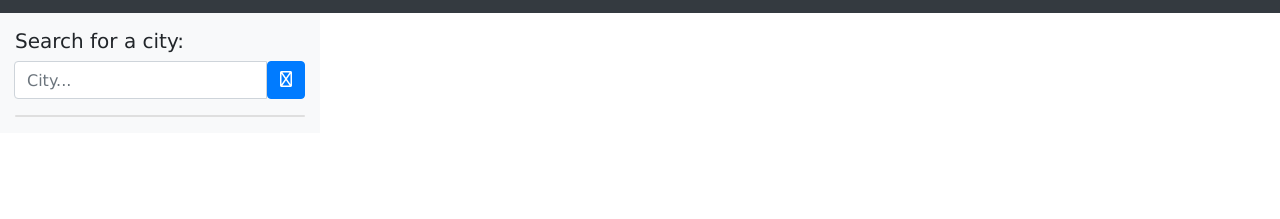
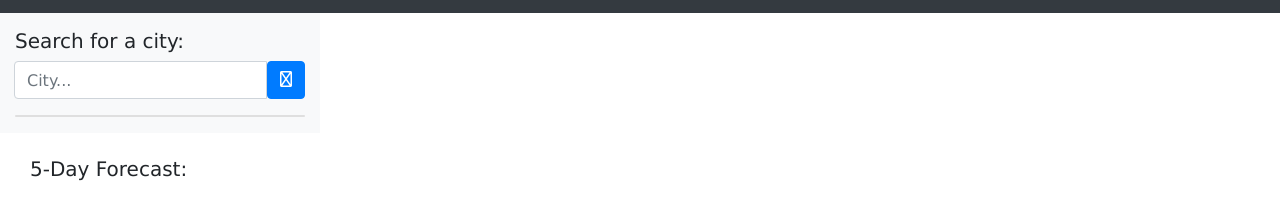
Before and after one commit to FluteMonkey/Weather-Dashboard, a plain HTML site: page index.html in a window 1280 px wide. Shown: the part 59-278 px from the top of the page. Drawn offline with nearby package versions, Linux system fonts and the light colour scheme.

Commit message:
cards for weather report

```diff
--- a/index.html
+++ b/index.html
@@ -42,5 +42,15 @@
                 </div>
             </div>
         </div>
+
+        <div class="mt-4 col-md-12">
+
+            <h5 id="forecastH5" class="mt-3 hide">5-Day Forecast:</h5>
+
+            <div id="forecast" class="row">
+
+
+            </div>
+        </div>
     </div>
 </body>
```
